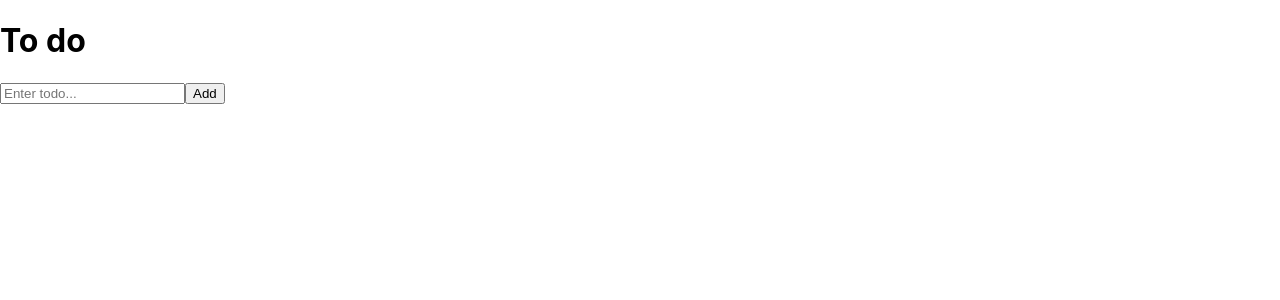
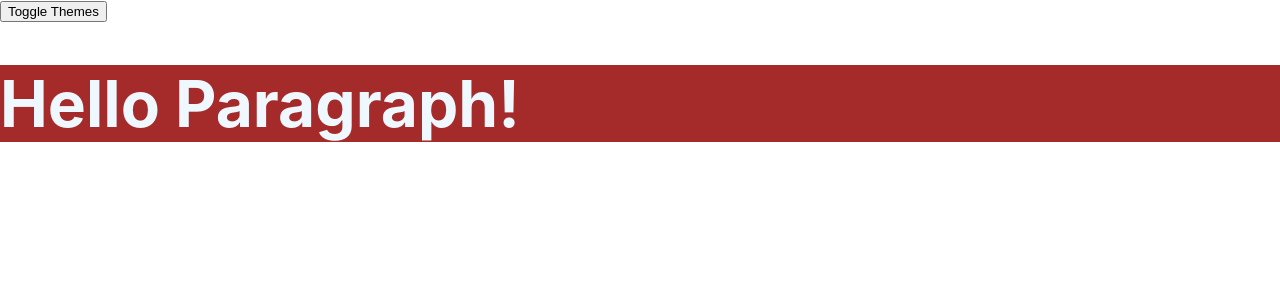
Before and after one commit to truongdeptrai2511/create-react-app, a React (Create React App) app: page / in a window 1280 px wide. Shown: the top 300 px of the page. Built offline with nearby package versions, Linux system fonts and the light colour scheme.

Commit message:
useContext, ThemeProvider bao boc App trong index.js -> funtion App (su dung useContext goi den ThemeContext)

```diff
--- a/src/App.css
+++ b/src/App.css
@@ -1,38 +1,4 @@
-.App {
-  text-align: center;
+.dark{
+  background-color: brown;
+  color: aliceblue;
 }
-
-.App-logo {
-  height: 40vmin;
-  pointer-events: none;
-}
-
-@media (prefers-reduced-motion: no-preference) {
-  .App-logo {
-    animation: App-logo-spin infinite 20s linear;
-  }
-}
-
-.App-header {
-  background-color: #282c34;
-  min-height: 100vh;
-  display: flex;
-  flex-direction: column;
-  align-items: center;
-  justify-content: center;
-  font-size: calc(10px + 2vmin);
-  color: white;
-}
-
-.App-link {
-  color: #61dafb;
-}
-
-@keyframes App-logo-spin {
-  from {
-    transform: rotate(0deg);
-  }
-  to {
-    transform: rotate(360deg);
-  }
-}
--- a/src/App.js
+++ b/src/App.js
@@ -1,94 +1,24 @@
-import './App.css';
+import './App.css'
 import Content from './Content'
-import {useReducer, useRef} from 'react'
+import {useReducer, useRef, useState, createContext, useContext} from 'react'
+import {ThemeContext} from './ThemeContext'
+// context
+// CompA => CompB => CompC
 
-//init state
-const initState = {
-  job: '',
-  jobs: [],
-}
-// Actions
-const SET_JOB = 'set_job'
-const ADD_JOB = 'add_job'
-const DELETE_JOB = 'delete_job'
+// 1. Create context: tao ra pham vi nhan du lieu
+// 2. Provider: cung cap du lieu
+// 3. Consumer: nhan du lieu
 
-const setJob = (job) => {
-  return {
-    type: SET_JOB,
-    payload: job
-  }
-}
-const addJob = (job) => {
-  return {
-    type: ADD_JOB,
-    payload: job
-  }
-}
-const deleteJob = (id) => {
-  return {
-    type: DELETE_JOB,
-    payload: id
-  }
-}
-// Reducer
-const reducer = (state, action) => {
-  let newState
-  switch (action.type) {
-    case SET_JOB:
-      newState = {
-        ...state,
-        job: action.payload,
-      }
-    case ADD_JOB:
-        newState = {
-          ...state,
-        jobs: [...state.jobs, action.payload],
-        }
-        break
-    case DELETE_JOB:
-        const newJobs = [...state.jobs]
-        newJobs.splice(action.payload, 1)
-        newState = {
-          ...state,
-          jobs: newJobs
-        }
-        break
-    default:
-      throw new Error(`Unhandled action type: ${action.type}`)
-  }
-  return newState
-}
+
+console.log('ThemeContext:', ThemeContext)
+
 function App(){
-    const [state, dispatch] = useReducer(reducer, initState)
-    const {job, jobs} = state
-    const inputRef = useRef()
-    const handleAddJob = () => {
-      dispatch(addJob(job))
-      dispatch(setJob(''))
-      inputRef.current.focus()
-    }
+  const context = useContext(ThemeContext)
     return (
-
-      <div>
-        <h1>To do</h1>
-        <input
-          ref={inputRef}
-          value={job}
-          placeholder='Enter todo...'
-          onChange={e => dispatch(
-            {type: SET_JOB,
-             payload: e.target.value})}
-        />
-        <button onClick={handleAddJob}>Add</button>
-        <ul>
-          {jobs.map((job,index) => (
-            <li key={job.index}>{job}
-              <span>
-                <button onClick={() => dispatch(deleteJob(job.id))}>X</button>
-              </span></li>
-          ))}
-        </ul>
-      </div>
+        <div className="App">
+            <button onClick={context.toggleTheme}>Toggle Themes</button>
+            <Content/>
+        </div>
     )
   }
 //#endregion
--- a/src/Content.js
+++ b/src/Content.js
@@ -1,18 +1,12 @@
 import React, { useEffect, useState, useLayoutEffect, useRef, memo} from "react"
-// 1. memo() -> higher order component  (hoc)
-// 2. useCallBack()
-
-//Hooks
-//HOC
-// Render props
-
-function Content(){
+import Paragraph from "./Paragraph"
+function Content({theme}){
 
     return (
         <div>
-            <h1>Hello Content!</h1>
+            <h1><Paragraph theme={theme}/></h1>
         </div>
     )
 }
 
-export default memo(Content)
+export default Content
--- /dev/null
+++ b/src/Paragraph.js
@@ -0,0 +1,14 @@
+import { useContext } from "react"
+import {ThemeContext} from "./ThemeContext"
+
+function Paragraph() {
+    const context = useContext(ThemeContext)
+    return (
+
+        <div >
+            <h1 className={context.theme}>Hello Paragraph!</h1>
+        </div>
+    )
+}
+
+export default Paragraph
--- /dev/null
+++ b/src/ThemeContext.js
@@ -0,0 +1,18 @@
+import {useState, createContext } from "react";
+
+const ThemeContext = createContext()
+
+function ThemeProvider({ children }) {
+    const [theme, setTheme] = useState('dark')
+    const toggleTheme = () => {
+        setTheme(theme === 'dark' ? 'light' : 'dark')
+    }
+    const value = { theme, toggleTheme }
+    return (
+        <ThemeContext.Provider value={value}>
+            {children}
+        </ThemeContext.Provider>
+    )
+}
+
+export {ThemeProvider, ThemeContext}
--- a/src/index.js
+++ b/src/index.js
@@ -3,7 +3,7 @@ import ReactDOM from 'react-dom/client';
 import './index.css';
 import App from './App';
 import reportWebVitals from './reportWebVitals';
-
+import {ThemeProvider} from './ThemeContext'
 function emitComment(id) {
 
   setInterval(() => {
@@ -18,7 +18,9 @@ emitComment(3)
 const root = ReactDOM.createRoot(document.getElementById('root'));
 root.render(
   <React.StrictMode>
-    <App />
+    <ThemeProvider>
+      <App />
+    </ThemeProvider>
   </React.StrictMode>
 );
 
```
